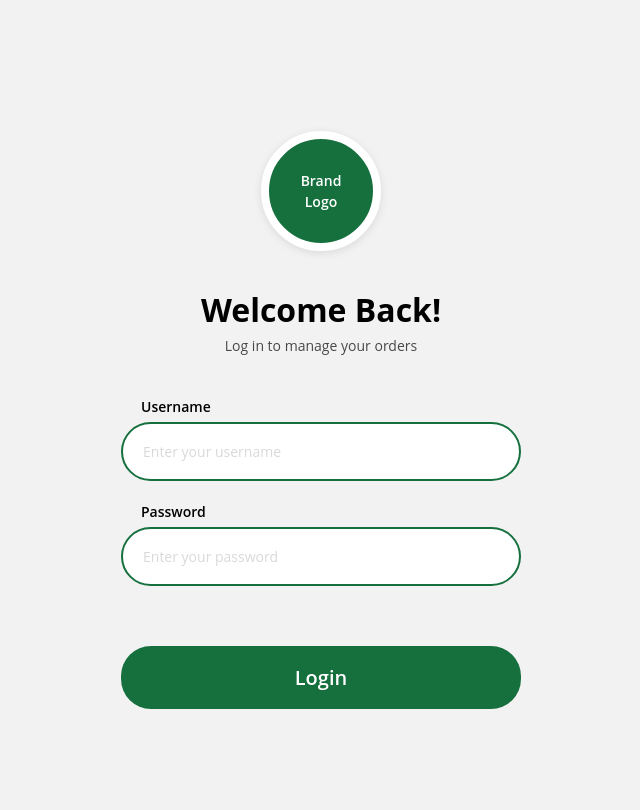
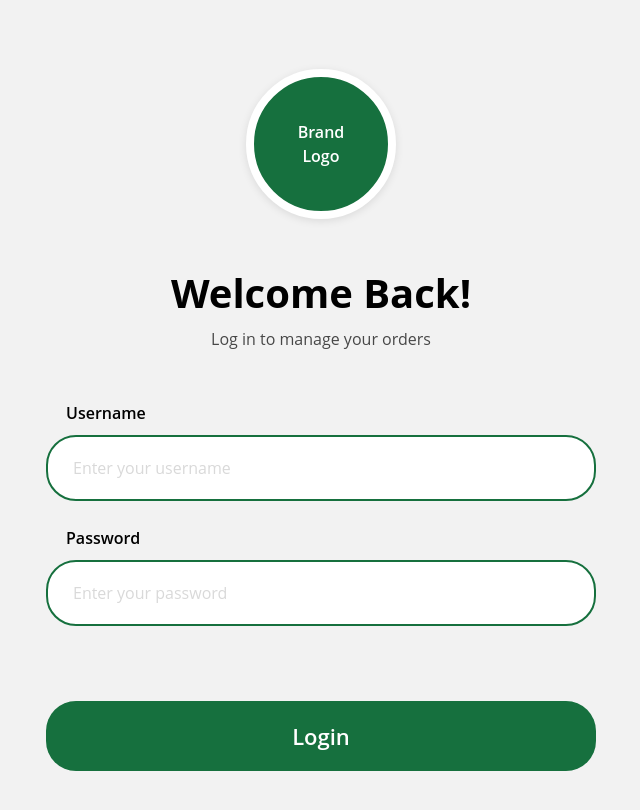
Before and after one commit to MMTTSEC/Orderapp, a React (Vite) app: page /staff/login in a window 1280 px wide. Shown: the top 810 px of the page, without its empty margins (319-959 px from the left). Built offline with nearby package versions, Linux system fonts and the light colour scheme; a web font is replaced by a local one.

Commit message:
Enhance staff login page styles for tablet and small desktop views

```diff
--- a/src/styles/stafflogin.css
+++ b/src/styles/stafflogin.css
@@ -1,3 +1,5 @@
+/* StaffLogin.css */
+
 .staff-login-container {
     display: flex;
     flex-direction: column;
@@ -115,3 +117,67 @@
     background-color: var(--color-gray-light);
     cursor: not-allowed;
 }
+
+/* Tablet Styles */
+@media (min-width: 768px) {
+    .staff-login-container {
+        padding: var(--spacing-big);
+    }
+
+    .staff-login-form {
+        max-width: 500px;
+    }
+
+    .brand-logo {
+        width: 140px;
+        height: 140px;
+        font-size: 16px;
+        margin-bottom: 50px;
+    }
+
+    .welcome-title {
+        font-size: 36px;
+        margin-bottom: var(--spacing-small);
+    }
+
+    .welcome-subtitle {
+        font-size: 16px;
+        margin-bottom: 50px;
+    }
+
+    .form-group {
+        margin-bottom: 25px;
+    }
+
+    .form-group label {
+        font-size: 16px;
+        margin-bottom: var(--spacing-small);
+    }
+
+    .form-input {
+        padding: 20px 25px;
+        font-size: 16px;
+    }
+
+    .login-button {
+        padding: 20px 25px;
+        font-size: 22px;
+        margin-top: 50px;
+    }
+}
+
+/* Large Tablet / Small Desktop */
+@media (min-width: 1024px) {
+    .staff-login-form {
+        max-width: 550px;
+    }
+
+    .brand-logo {
+        width: 150px;
+        height: 150px;
+    }
+
+    .welcome-title {
+        font-size: 40px;
+    }
+}
```
